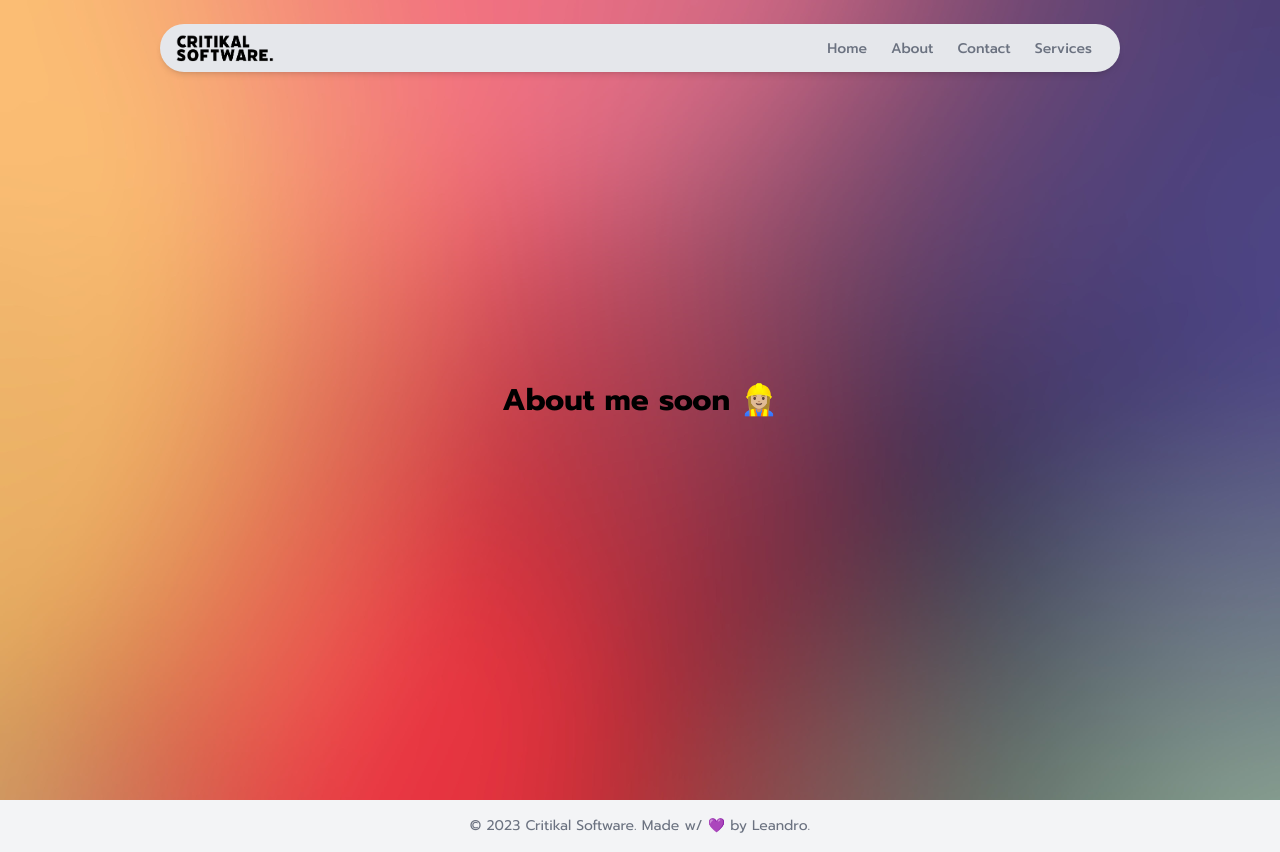
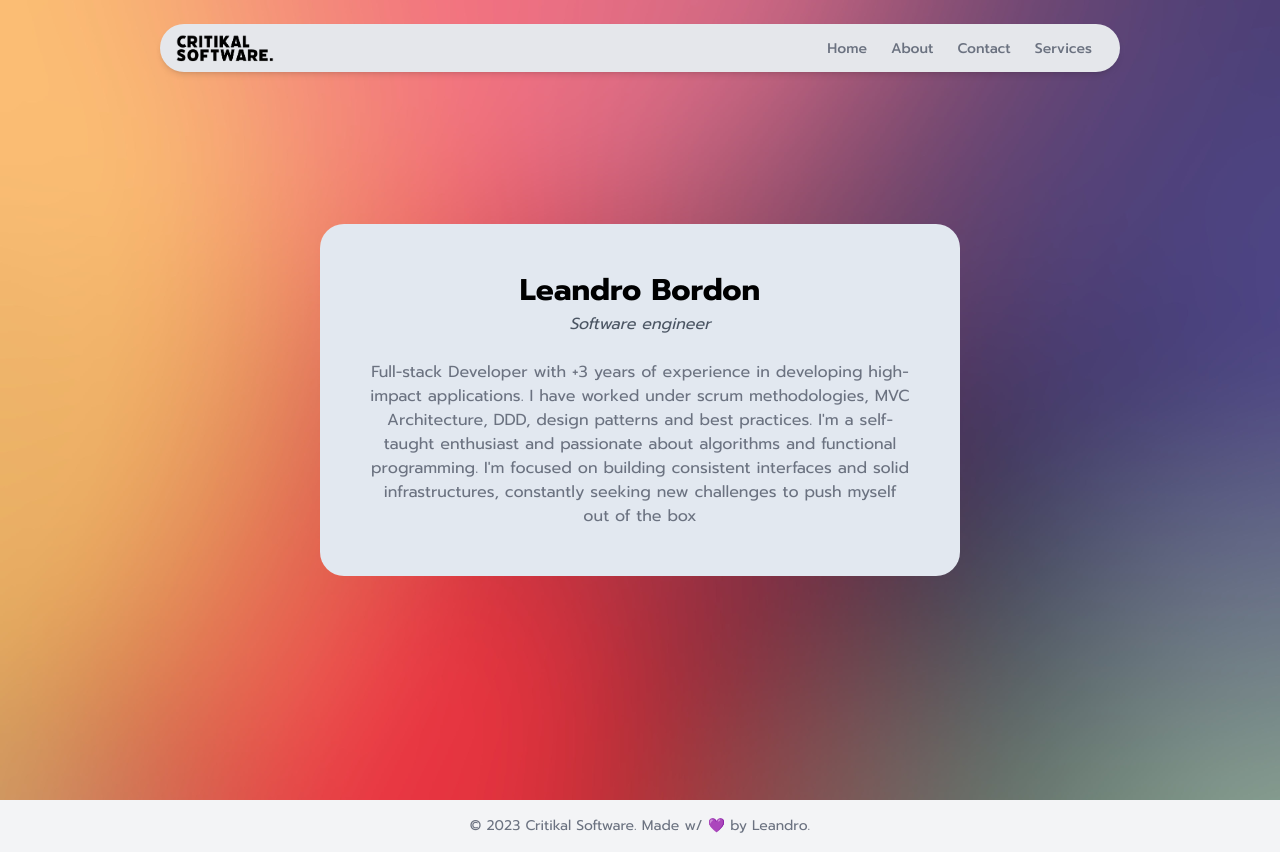
Before and after one commit to iskoseki/critikalSoft, a Next.js app: page /about in a window 1280 px wide. Built offline with nearby package versions, Linux system fonts and the light colour scheme.

Commit message:
Unit Tests added 🧪

```diff
--- a/src/app/(routes)/about/page.tsx
+++ b/src/app/(routes)/about/page.tsx
@@ -5,8 +5,12 @@ export default function AboutMe() {
 
     return (
         <Container>
+            <div className="text-center  bg-slate-200 md:w-1/2 md:p-12 rounded-3xl">
+            <h1 className="text-3xl font-bold mb-1">Leandro Bordon</h1>
+            <p className="italic text-gray-600 mb-6"> Software engineer</p>
+            <p className="text-medium text-gray-500">Full-stack Developer with +3 years of experience in developing high-impact applications. I have worked under scrum methodologies, MVC Architecture, DDD, design patterns and best practices. I&apos;m a self-taught enthusiast and passionate about algorithms and functional programming. I&apos;m focused on building consistent interfaces and solid infrastructures, constantly seeking new challenges to push myself out of the box</p>
+            </div>
 
-            <h1 className="text-3xl font-bold">About me soon 👷🏼‍♀️</h1>
         </Container>
     );
 }
--- a/src/app/layout.tsx
+++ b/src/app/layout.tsx
@@ -22,12 +22,11 @@ export default function RootLayout({
   return (
     <html lang="en">
       <body className={inter.className}>
-        <div className='cursor-none'>
+
         <Navbar/>
         {children}
         <Footer/>
 
-        </div>
         </body>
     </html>
   )
--- a/src/app/page.tsx
+++ b/src/app/page.tsx
@@ -8,7 +8,6 @@ export default function Home() {
 
   return (
    <main className=" flex min-h-screen flex-col items-center justify-center">
-
     <Greeting/>
    </main>
 
--- a/src/components/Container/Container.tsx
+++ b/src/components/Container/Container.tsx
@@ -5,5 +5,5 @@ export default function Container({
 }: {
   children: React.ReactNode
 }){
-return <div className="flex justify-center items-center h-screen">{children}</div>
+return <div className="flex flex-col justify-center items-center h-screen">{children}</div>
 }
--- a/src/components/Greeting/Greeting.tsx
+++ b/src/components/Greeting/Greeting.tsx
@@ -1,44 +1,22 @@
-'use client'
-import React, {useState, useEffect} from "react"
-
 import Link from "next/link";
 import DownloadButton from "./DownloadBtn";
-import {motion} from 'framer-motion'
+import Cursor from "./MouseCustom";
 
 export default function Greeting() {
 
-  const [mousePosition, setMousePosition] = useState({x: 0, y: 0})
-
-  useEffect(() => {
-    const handleMouseMove = (event: MouseEvent) => {
-      setMousePosition({
-        x: event.pageX,
-        y: event.pageY
-      })
-    }
-    window.addEventListener('mousemove', handleMouseMove)
-    return () => {
-      window.removeEventListener('mousemove', handleMouseMove)
-    }
-  },[])
-
-  let variants = {
-    default: {
-      x: mousePosition.x  ,
-      y: mousePosition.y
-    }
-  }
     return (
-       <section className=" ">
-         <motion.div variants={variants} animate="default"  className="cursor z-50"></motion.div>
+       <section className="cursor-none">
+        { /*Cursor*/}
+        <Cursor/>
+        { /*Card*/}
   <div className="container mx-auto flex px-2 py-4 sm:px-5 sm:py-24 items-center justify-center flex-col">
     <div className="shadow-2xl shadow-slate-300 border-gray-900 bg-gray-200 rounded-3xl p-2 sm:p-6  xl:p-12 text-center lg:w-2/3 w-auto transition-all duration-700 ease-in">
       <h1 className=" sm:text-4xl text-3xl m-2 mb-4 font-bold text-gray-900">Bespoke Software Development</h1>
       <p className="  text-sm px-8  mb-8 leading-relaxed">My name&apos;s Leandro and I design, develop and deliver intelligent high-tech bespoke software solutions for Enterprise & Artists around the world. </p>
       <div className="flex justify-around items-center ">
-        <button className="
-        bg-gradient-to-r from-yellow-500 to-pink-700  hover:from-pink-600 hover:shadow-2xl hover:to-yellow-500 inline-block text-white  border-0 py-2 px-6 focus:outline-none rounded-3xl  text-sm sm:text-lg transition-all duration-1000 ease-in"><Link href="/services">Services</Link></button>
-
+        <button className="bg-gradient-to-r from-yellow-500 to-pink-700 hover:from-pink-600 hover:shadow-2xl hover:to-yellow-500 inline-block text-white  border-0 py-2 px-6 focus:outline-none rounded-3xl  text-sm sm:text-lg transition-all duration-1000 ease-in">
+          <Link href="/services">Services</Link>
+          </button>
        <DownloadButton/>
 
       </div>
--- /dev/null
+++ b/src/components/Greeting/MouseCustom.tsx
@@ -0,0 +1,38 @@
+'use client'
+import React, {useState, useEffect} from "react"
+
+import {motion} from 'framer-motion'
+
+export default function Cursor(){
+
+  const [mousePosition, setMousePosition] = useState({x: 0, y: 0})
+
+  useEffect(() => {
+    /**
+     * Handles the mouse move event.
+     *
+     * @param {MouseEvent} event - The mouse move event.
+     * @return {void} No return value.
+     */
+    const handleMouseMove = (event: MouseEvent) => {
+      setMousePosition({
+        x: event.pageX,
+        y: event.pageY
+      })
+    }
+    window.addEventListener('mousemove', handleMouseMove)
+    return () => {
+      window.removeEventListener('mousemove', handleMouseMove)
+    }
+  },[])
+
+  let variants = {
+    default: {
+      x: mousePosition.x,
+      y: mousePosition.y
+    }
+  }
+    return (
+          <motion.div variants={variants} animate="default"  className="cursor z-50"></motion.div>
+    )
+}
```
Also changed, not shown: 2 other files (tests, documents, lock files or other folders).
